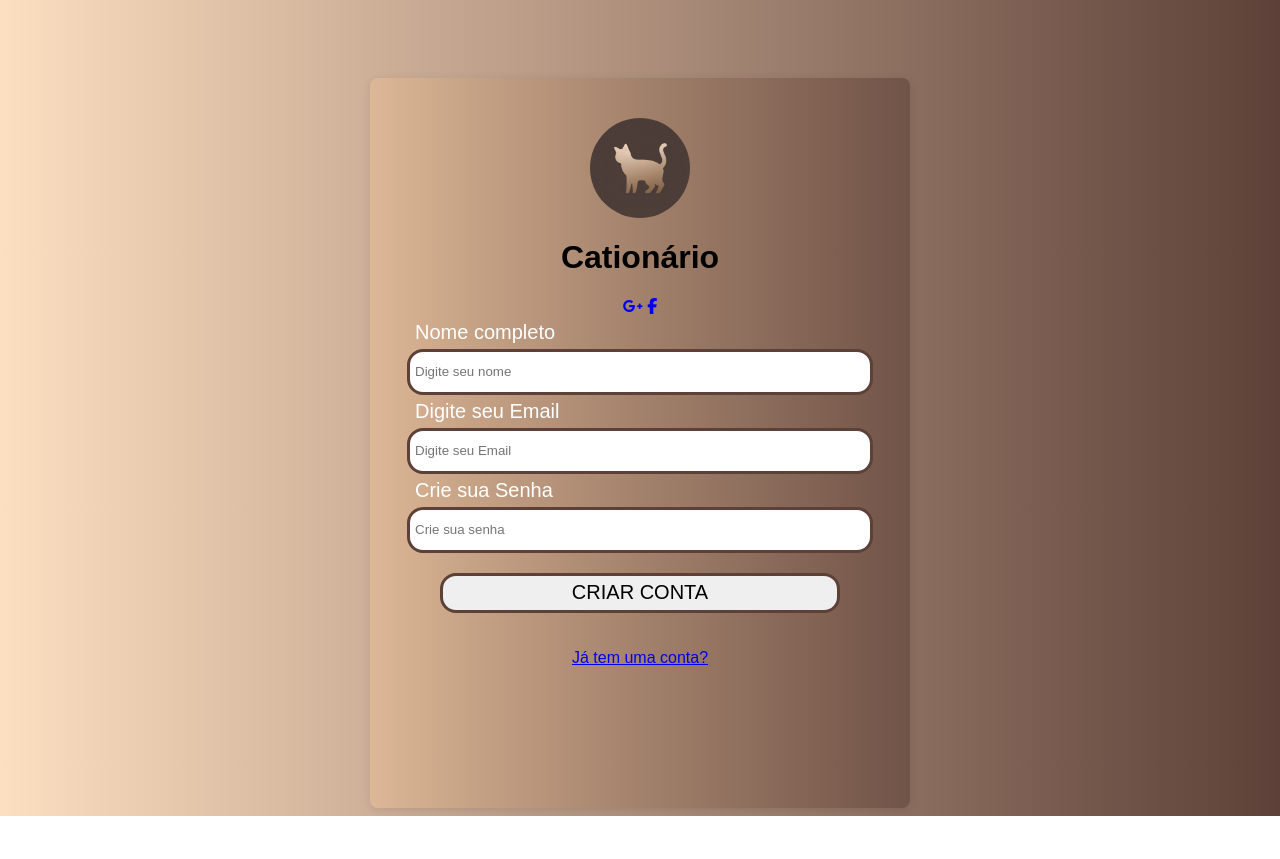
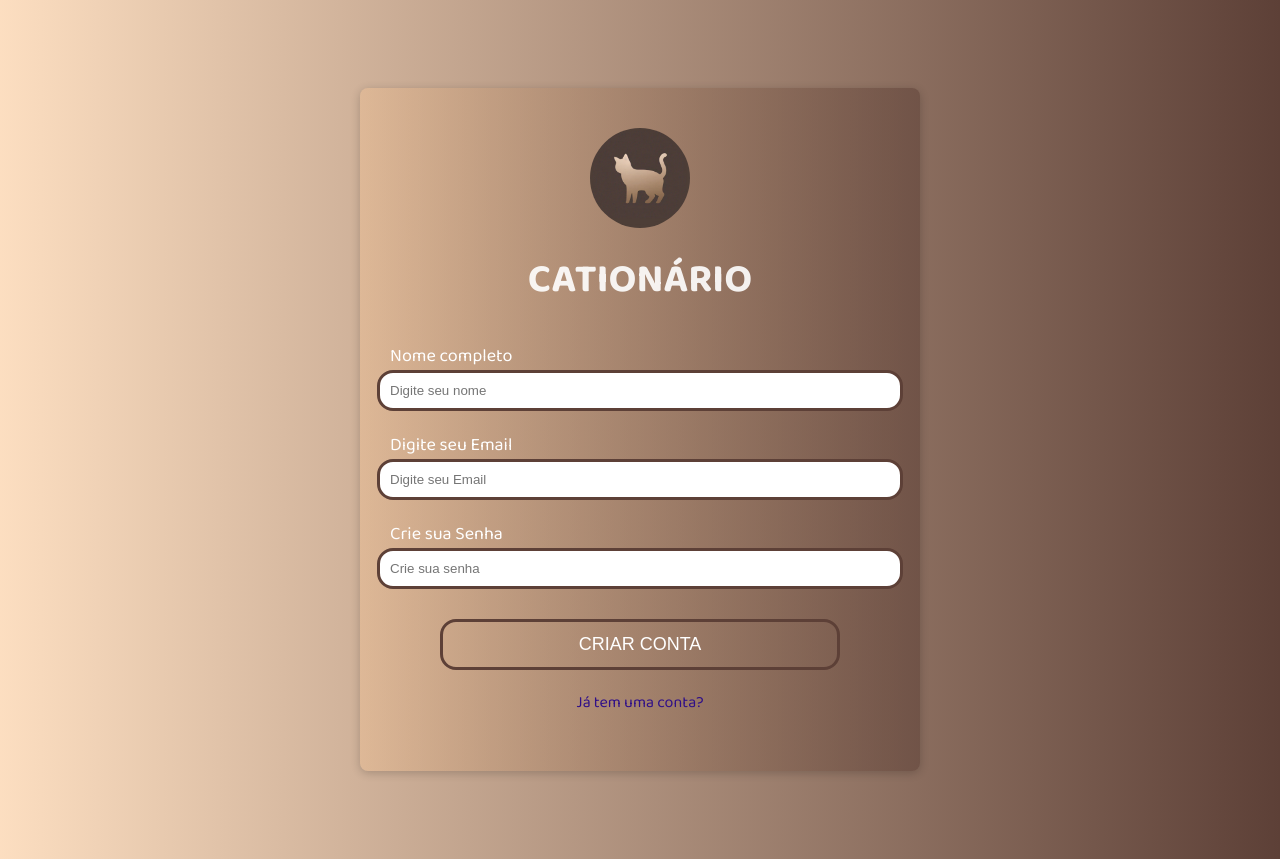
Before and after one commit to RuanCarlosDeJesus/Cation-rio, a plain HTML site: page page1/src/login/createAccount/create.html in a window 1280 px wide. Before the commit the page ends 816 px from the top, so only its background shows below. Drawn offline with Linux system fonts and the light colour scheme.

Commit message:
correction

```diff
--- a/page1/src/home/home.css
+++ b/page1/src/home/home.css
@@ -64,3 +64,6 @@ body {
     padding: 0;      /* tira espaço interno */
     border: 1px solid #fff; /* opcional, para visual separação */
 }
+.contentInfo:hover{
+    background-color: #977747;
+}
--- a/page1/src/login/createAccount/create.css
+++ b/page1/src/login/createAccount/create.css
@@ -1,4 +1,4 @@
-
+@import url('https://fonts.googleapis.com/css2?family=Baloo+2:wght@400;700&display=swap');
 body {
     font-family: 'Poppins', sans-serif;
     background: linear-gradient(to right, rgba(250, 197, 145, 0.568), #5D4037);
@@ -8,54 +8,89 @@ body {
     min-height: 100vh;
   }
 
-
-.containerForm2{
-
-    width: 500px;
-    height: 650px;
-    padding: 40px 20px;
-    margin-top: 70px ;
-    display: flex;
-    flex-direction: column;
-    align-items: center;
-    background:linear-gradient(to right, rgba(250, 197, 145, 0.336), #5d403791);
-
-    border-radius: 8px;
-    box-shadow: 0 2px 10px rgba(0, 0, 0, 0.1);
+.containerForm2 {
+  width: 500px;
+  margin: 80px auto;
+  padding: 40px 30px;
+  background: linear-gradient(to right, rgba(250, 197, 145, 0.336), #5d403791);
+  border-radius: 8px;
+  box-shadow: 0 2px 10px rgba(0, 0, 0, 0.2);
+  display: flex;
+  flex-direction: column;
+  align-items: center;
+  font-family: 'Baloo 2', cursive;
 }
 
+.imgCat {
+  width: 100px;
+  height: 100px;
+  border-radius: 50%;
+}
 
-.label2{
-    font-size: 20px;
-    margin: 5px 0;
-    width: 90%;
-    color:  white;;
+.title {
+  font-size: 40px;
+  margin: 20px 0;
+  color: rgba(255, 255, 255, 0.9);
+  text-transform: uppercase;
 }
-.input2{
-    width: 90%;
-min-height:  30px;
-border: 3px solid #5D4037;
-border-radius: 16px  ;
-padding: 5px;
+
+.social-icons {
+  display: flex;
+  gap: 10px;
+  margin-bottom: 20px;
 }
-.btnCreate{
-    min-height: 40px;
-    width: 80%;
-    margin: 20px;
-    font-size: 20px;
-    border-radius: 16px;
-    text-transform: uppercase;
-    font-family: 'Baloo 2', sans-serif;
-    cursor: pointer;
-    border: 3px solid #5D4037;
-    transition: ease-in-out 0.3s;
+
+.icon {
+  display: flex;
+  justify-content: center;
+  align-items: center;
+  width: 60px;
+  height: 60px;
+  border: 1px solid #5D4037;
+  border-radius: 20%;
+  color: #000;
+  font-size: 24px;
 }
-.btnCreate:hover{
-    background-color: black;
-    color: aliceblue;
-}.imgCat {
-    width: 100px;
-    height: 100px;
-    border-radius: 50%;
-    object-fit: cover;
-  }
+
+.label2 {
+  width: 100%;
+  margin-top: 10px;
+  font-size: 18px;
+  color: #fff;
+}
+
+.input2 {
+  width: 100%;
+  padding: 10px;
+  border: 3px solid #5D4037;
+  border-radius: 16px;
+  margin-bottom: 10px;
+}
+
+.btnCreate {
+  width: 80%;
+  padding: 12px;
+  margin-top: 20px;
+  background-color: transparent;
+  border: 3px solid #5D4037;
+  border-radius: 16px;
+  font-size: 18px;
+  text-transform: uppercase;
+  cursor: pointer;
+  color: #fff;
+}
+
+.btnCreate:hover {
+  background-color: #000;
+  color: #fff;
+}
+
+.login-link {
+  margin-top: 20px;
+  font-size: 16px;
+}
+
+.login-link a {
+  text-decoration: none;
+  color: rgb(48, 16, 136);
+}
--- a/page1/src/login/createAccount/create.html
+++ b/page1/src/login/createAccount/create.html
@@ -4,7 +4,7 @@
   <meta charset="UTF-8" />
   <meta name="viewport" content="width=device-width, initial-scale=1.0"/>
   <title>Cationário - Criar Conta</title>
-  <link rel="stylesheet" href="Create.css" />
+  <link rel="stylesheet" href="./create.css" />
   <script src="https://kit.fontawesome.com/a076d05399.js" crossorigin="anonymous"></script> <!-- FontAwesome -->
 </head>
 <body>
@@ -17,10 +17,7 @@
 
     <h1 class="title">Cationário</h1>
 
-    <div class="social-icons">
-      <a href="#" class="icon"><i class="fa-brands fa-google-plus-g"></i></a>
-      <a href="#" class="icon"><i class="fa-brands fa-facebook-f"></i></a>
-    </div>
+
 
     <label for="nome" class="label2">Nome completo</label>
     <input type="text" placeholder="Digite seu nome" class="input2" required />
@@ -33,7 +30,7 @@
 
     <button type="submit" class="btnCreate">Criar conta</button>
 
-    <p class="login-link"><a href="index.html">Já tem uma conta?</a></p>
+    <p class="login-link"><a href="../login.html">Já tem uma conta?</a></p>
   </form>
 </body>
 </html>
--- a/page1/src/login/recover/recover.css
+++ b/page1/src/login/recover/recover.css
@@ -1,45 +1,58 @@
+
+
 body {
-    width: 100%;
-    height: 100%;
+    font-family: 'Poppins', sans-serif;
+    background: linear-gradient(to right, #693f00, #463029);
     display: flex;
     justify-content: center;
     align-items: center;
+    min-height: 100vh;
+  }
+
+.recover-container {
+    max-width: 400px;
+    margin: 100px auto;
+    padding: 30px;
+    background-color: #f8f8f8;
+    border: 2px solid #ccc;
+    border-radius: 10px;
+    font-family: Arial, sans-serif;
+  }
+
+  .gmail {
+    display: block;
+    margin-bottom: 10px;
     font-weight: bold;
-    text-transform: uppercase;
-    background: linear-gradient(to right,#FAC591, #361c02);
+  }
 
+  .email {
+    width: 100%;
+    padding: 10px;
+    margin-bottom: 15px;
+    border-radius: 8px;
+    border: 1px solid #aaa;
+  }
 
-}
-input {
-    margin: 5px;
-    height: 30px;
-    background: #f0d1b2;
-}
-    .recover-container {
-        width: 500px;
-        height: 500px;
-        display: flex;
-        flex-direction: column;
-        font-size: 20px;
-        padding: 20px;
-        margin: 20px;
-        justify-content: center;
-        align-items: center;
+  .submit {
+    padding: 10px 20px;
+    background-color: #5D4037;
+    color: white;
+    border: none;
+    border-radius: 8px;
+    cursor: pointer;
+    font-size: 16px;
+  }
 
-    }
-    .gmail{
-        margin: 10px;
-        color: #fffefe;
-    }
-    .submit{
-        margin: 10px;
-        height: 35px;
-        width: 180px;
-        background-color: #814509;
-        cursor: pointer;
-        transition: ease-in-out 0.5s;
-        color: white;
-    }
-    .submit:hover{
-        background-color: #fffefe;
-    }
+  .submit:hover {
+    background-color: black;
+  }
+
+  .error-message {
+    color: red;
+    margin-top: 10px;
+  }
+
+  .success-message {
+    color: green;
+    margin-top: 10px;
+  }
```
